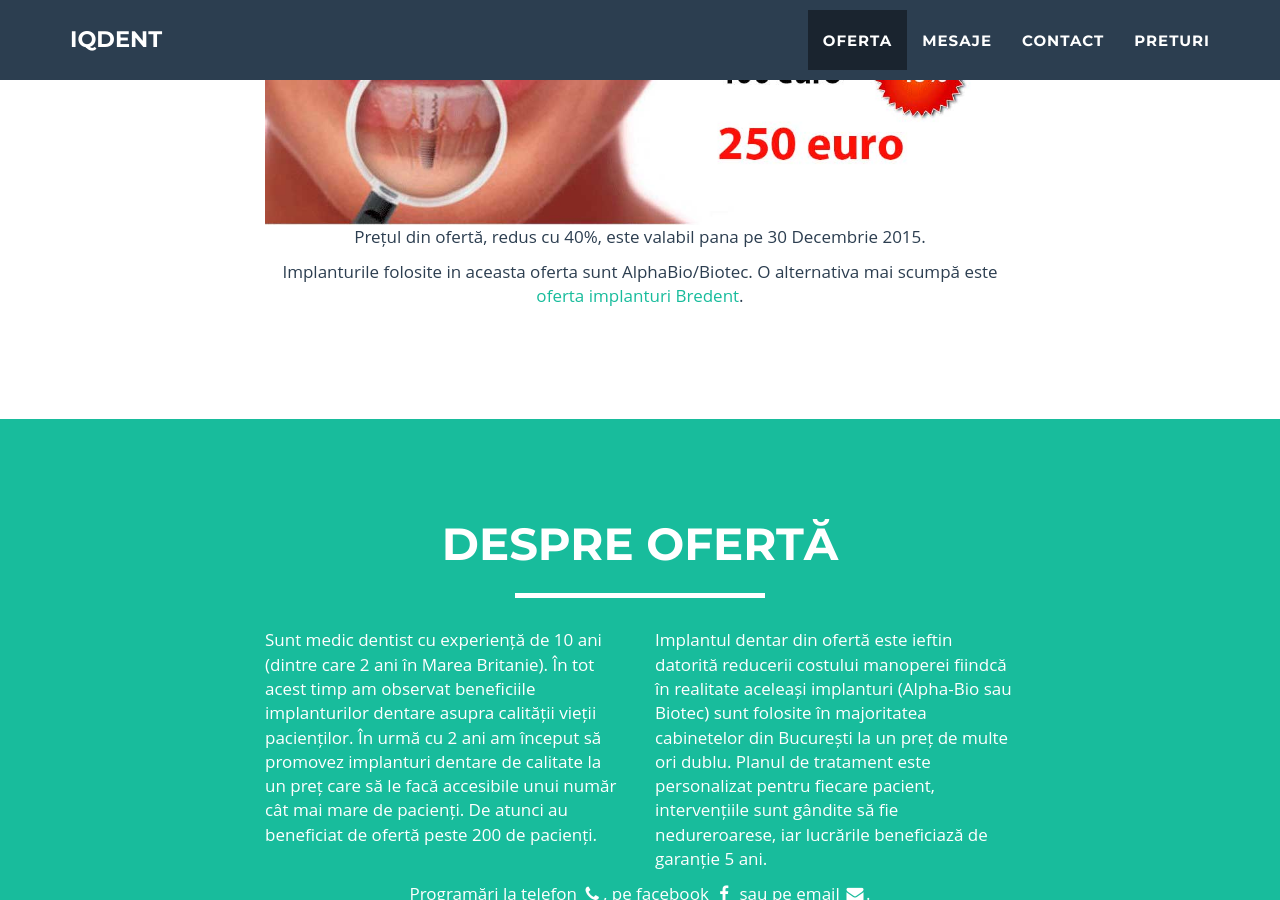
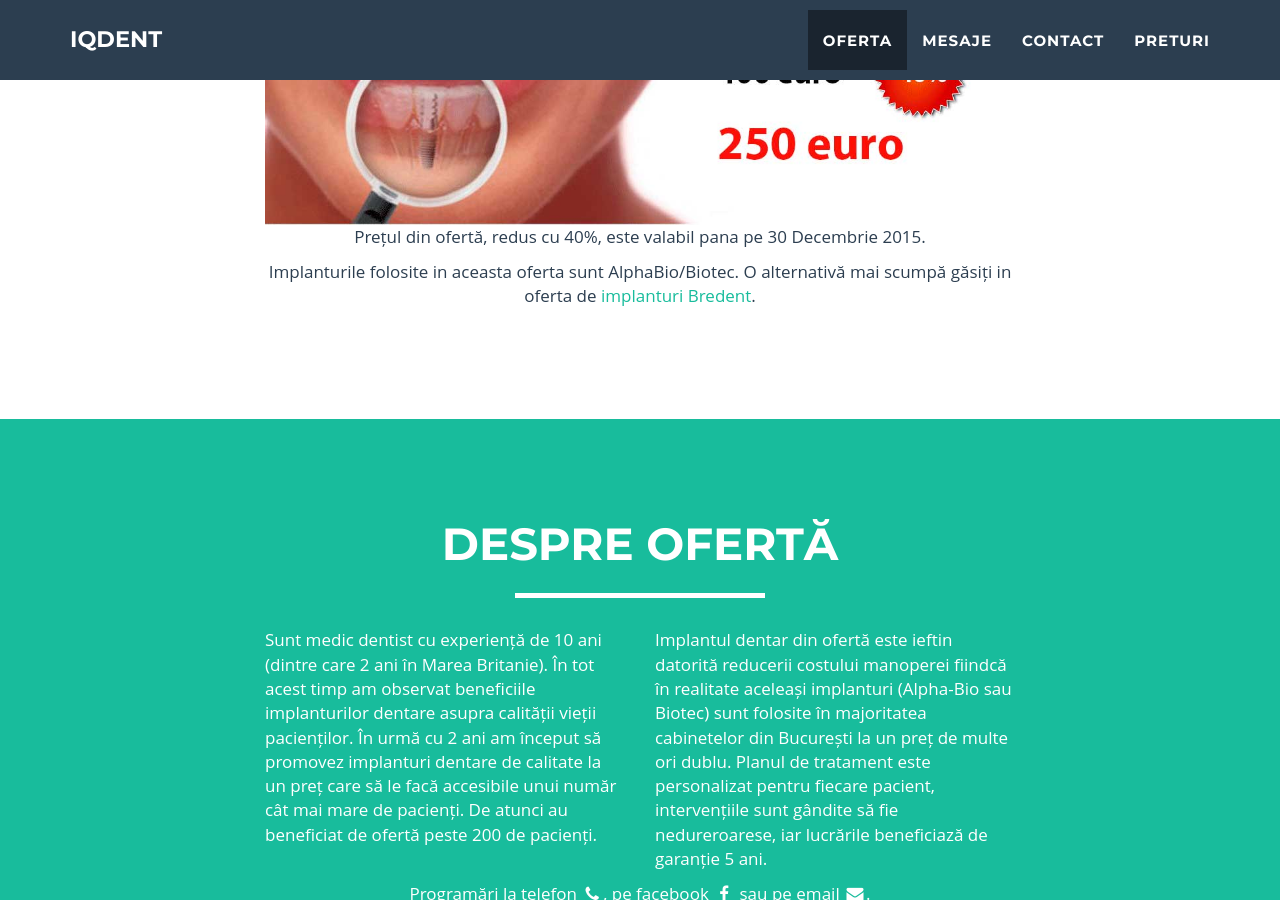
Before and after one commit to littledentgopo/offerdent, a Jekyll site: the page built from index.html, in a window 1280 px wide and 900 px high, scrolled down 1226 px. Built offline with Jekyll 4.4.1, drawn with Linux system fonts in a browser that asks for light colours.

Commit message:
Change bredent offer

```diff
--- a/_includes/section-discount.html
+++ b/_includes/section-discount.html
@@ -20,7 +20,7 @@
                         Prețul din ofertă, redus cu 40%, este valabil pana pe 30 Decembrie 2015.
                     </p>
                      <p>
-                        Implanturile folosite in aceasta oferta sunt  AlphaBio/Biotec. O alternativa mai scumpă este <a href="/promotie-bredent.html">oferta implanturi Bredent</a>.
+                        Implanturile folosite in aceasta oferta sunt  AlphaBio/Biotec. O alternativă mai scumpă găsiți in oferta de <a href="/promotie-bredent.html">implanturi Bredent</a>.
                     </p>
                 </div>
 
```
